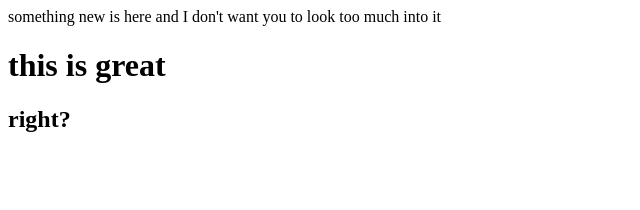
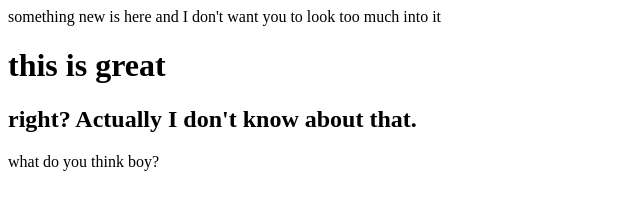
Before and after one commit to anh-chu/test-renames, a plain HTML site: page another-different-name.html in a window 1280 px wide. Shown: the whole page, without its empty margins (0-640 px from the left). Drawn offline with Linux system fonts and the light colour scheme.

Commit message:
rename different

```diff
--- a/different-name.html
+++ b/another-different-name.html
@@ -5,7 +5,8 @@
 <body>
 <div>
 <h1>this is great</h1>
-<h2>right?</h2>
+<h2>right? Actually I don't know about that.</h2>
+<p>what do you think boy?</p>
 </div>
 </body>
 </html>
```
